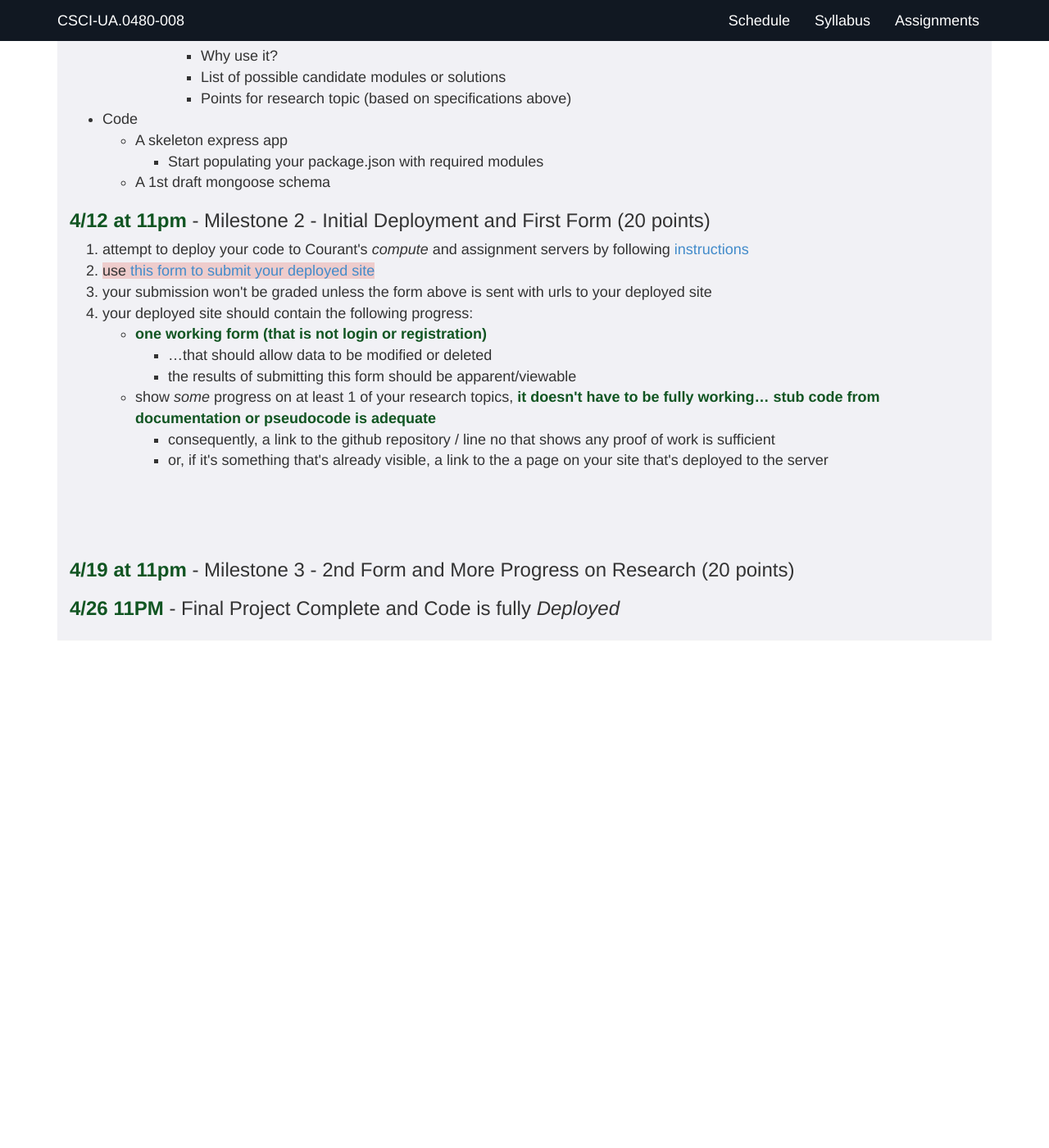
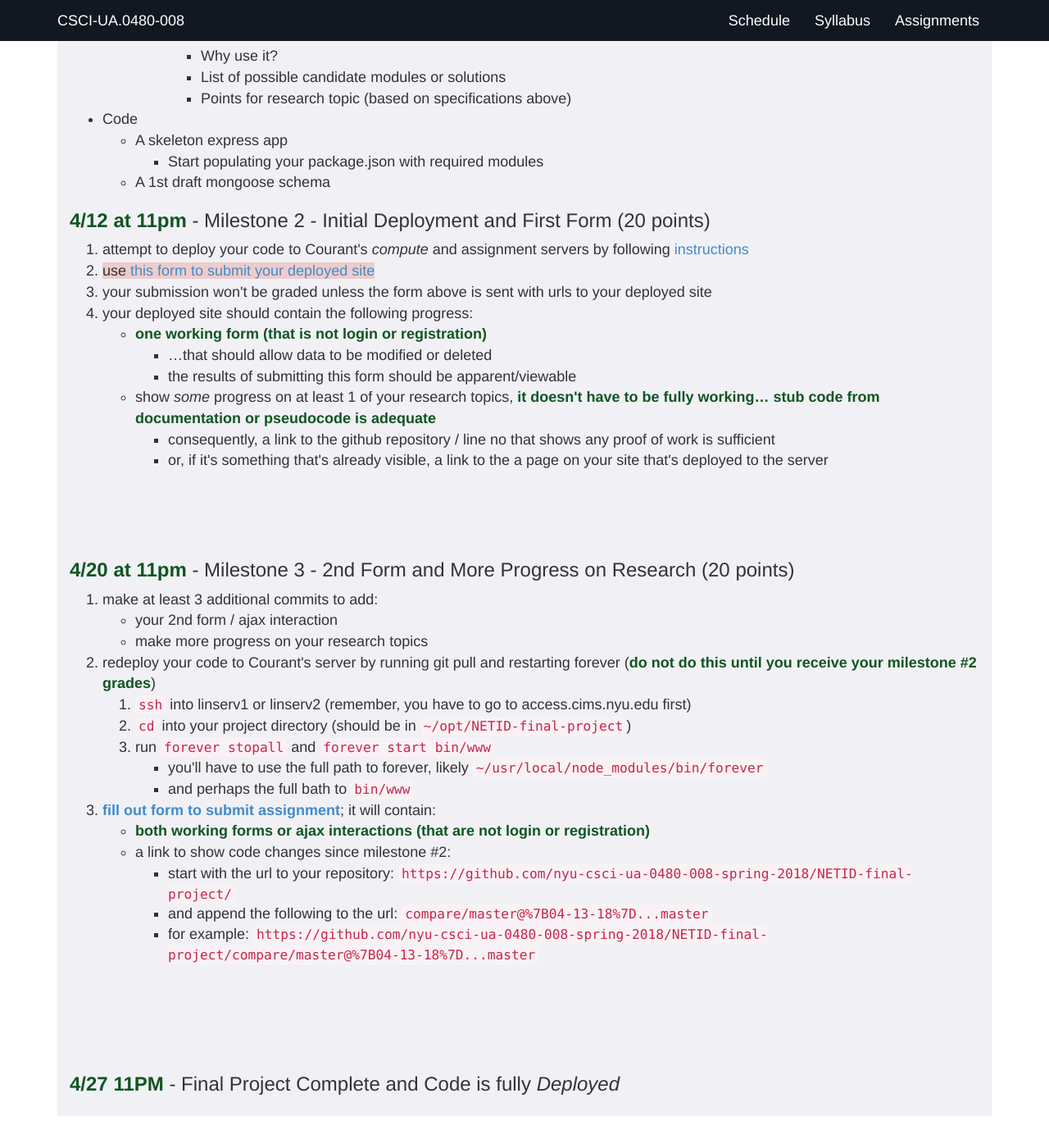
Before and after one commit to foureyes/csci-ua.0480-spring2018-008, a Jekyll site: the page built from final-project.markdown, in a window 1280 px wide and 1400 px high, scrolled down 3787 px. Shown: the whole window at 82% size. Built offline with Jekyll 4.4.1, drawn with Linux system fonts in a browser that asks for light colours; before the commit the page ends 4607 px from its top, so only the background shows below that; some of the changed text lies outside the part shown.

Commit message:
add hw 8 and milestone 3

```diff
--- a/_data/schedule.csv
+++ b/_data/schedule.csv
@@ -422,9 +422,10 @@ Password Hashing
 * Previous class on Promises
 * AJAX Polling
 * [Example Code for AJAX Polling / Chat](code/chat.zip)
-",,"__Due Thursday 4/19 at 11pm:__
+",,"__Due Friday 4/20 at 11pm:__
 
-* Homework #8 (to be posted)",m2 due
+* [Homework #8](homework/08.html)
+* [Final Project Miletsone #03](final-project.html#milestone03)",m2 due
 ,,22,16-Apr,Mon,* SocketIO, * [Socket.io](slides/23/socketio.html),,"
 * [Socket IO How-To](http://socket.io/docs/)
 ",
--- a/final-project.markdown
+++ b/final-project.markdown
@@ -218,10 +218,8 @@ Choose at least __8 points__ worth of these following topics (research and imple
 <br>
 
 
-### __4/19 at 11pm__ - Milestone 3 - 2nd Form and More Progress on Research (20 points)
+### __4/20 at 11pm__ - Milestone 3 - 2nd Form and More Progress on Research (20 points)
 
-{% comment %}
-Note - this due date may change!
 
 1. make at least 3 additional commits to add:
     * your 2nd form / ajax interaction
@@ -232,15 +230,12 @@ Note - this due date may change!
     3. run `forever stopall` and `forever start bin/www`
         * you'll have to use the full path to forever, likely `~/usr/local/node_modules/bin/forever`
         * and perhaps the full bath to `bin/www`
-3. __[fill out form to submit assignment](https://docs.google.com/forms/d/e/1FAIpQLScBpsaoEs1zSEG7-Sf-kkaZeU07nDEsjzEpgyzB-nUvdVApFw/viewform)__; it will contain:
+3. __[fill out form to submit assignment](https://docs.google.com/forms/d/e/1FAIpQLScCfGEc4Mz19tm8ioMWMP_h488oHq4mXTaT3HxChhwfBK9Epw/viewform)__; it will contain:
     * __both working forms or ajax interactions (that are not login or registration)__
     * a link to show code changes since milestone #2:
-        * start with the url to your repository: `https://github.com/nyu-csci-ua-0480-007-fall-2017/NETID-final-project/`
-        * and append the following to the url: `compare/master@%7B04-09-17%7D...master`
-        * for example: `https://github.com/nyu-csci-ua-0480-007-fall-2017/NETID-final-project/compare/master@%7B04-09-17%7D...master`
-
-
-
+        * start with the url to your repository: `https://github.com/nyu-csci-ua-0480-008-spring-2018/NETID-final-project/`
+        * and append the following to the url: `compare/master@%7B04-13-18%7D...master`
+        * for example: `https://github.com/nyu-csci-ua-0480-008-spring-2018/NETID-final-project/compare/master@%7B04-13-18%7D...master`
 
 <a id="final_submit" name="final_submit">
 
@@ -249,9 +244,7 @@ Note - this due date may change!
 <br>
 <br>
 
-{% endcomment %}
-
-### __4/26 11PM__ - Final Project Complete and Code is fully  _Deployed_
+### __4/27 11PM__ - Final Project Complete and Code is fully  _Deployed_
 
 {% comment %}
 * __all commits must be in by Monday, Dec 4th__ (repositories and forms will be closed 24 hours after due date to allow for late submissions)
```
Also changed, not shown: other parts of final-project.markdown (+1 -1 lines), examples/class21/app.js (added, +42 -0 lines), examples/class21/db.js (added, +10 -0 lines), examples/class21/notes.md (added, +17 -0 lines), examples/class21/promises.js (added, +27 -0 lines), examples/class21/public/index.html (added, +14 -0 lines), examples/class21/public/js/main.js (added, +57 -0 lines), 1 other file.
